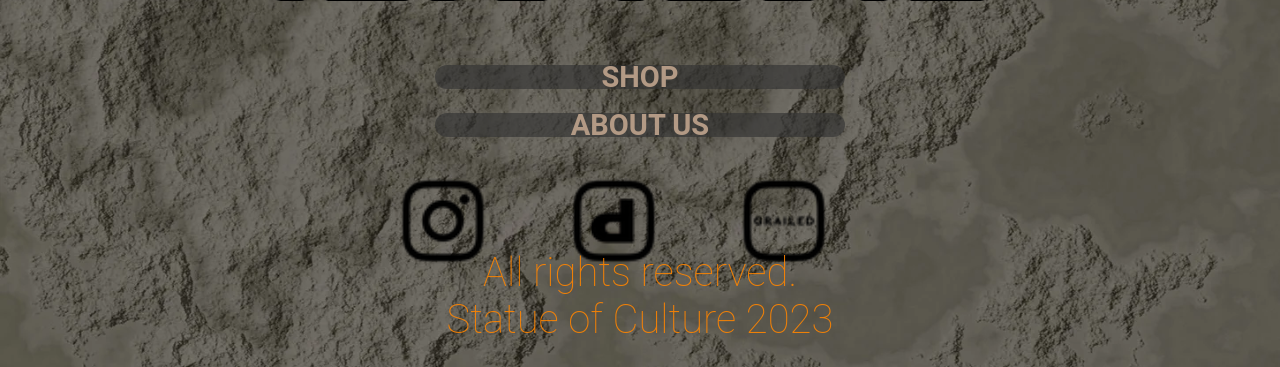
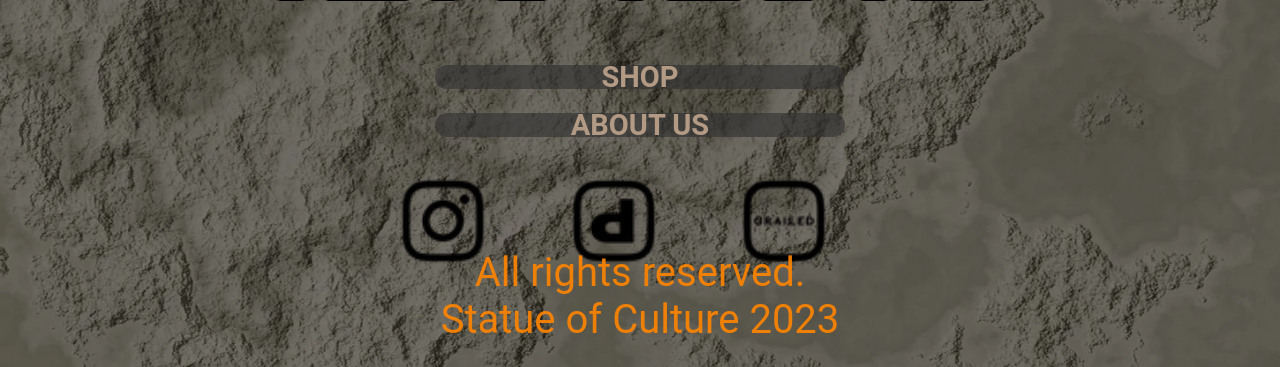
Before and after one commit to murdskristians/StatueOfCultureWeb, a PHP site: page / in a window 1280 px wide. Shown: the part 5491-5858 px from the top of the page. Run offline with PHP 8.4, Linux system fonts and the light colour scheme.

Commit message:
fixed font weight

```diff
--- a/styles/styles.css
+++ b/styles/styles.css
@@ -147,7 +147,7 @@
 #rights-reserved{
     color: #ff8500;
     font-size: 40px;
-    font-weight: 100;
+    font-weight: 400;
     display: flex;
     width: 100vw;
     flex-direction: column;
```
